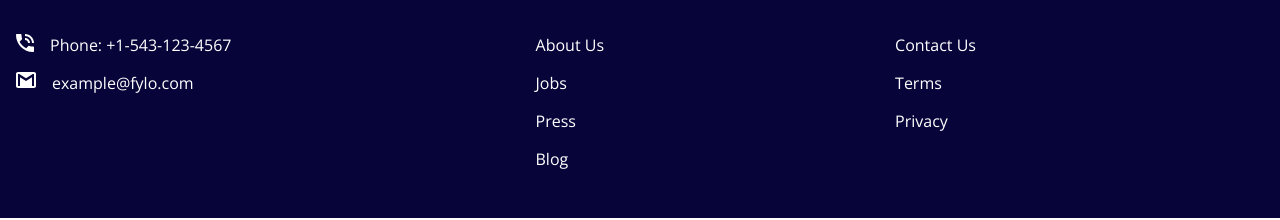
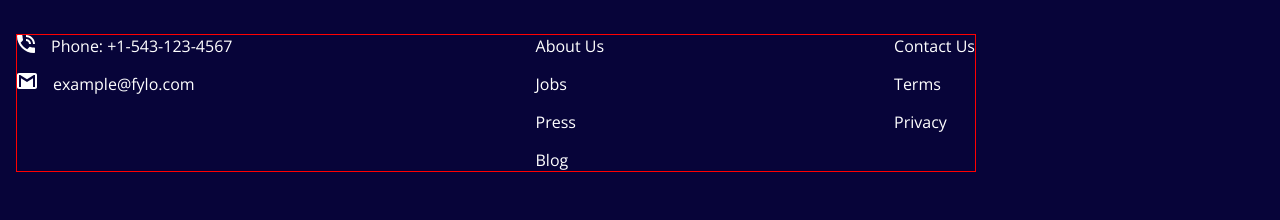
Before and after one commit to Doziechuks/fylo-landing-page-with-two-column-layout-master-main, a plain HTML site: page index.html in a window 1280 px wide. Shown: the part 1893-2113 px from the top of the page. Drawn offline with nearby package versions, Linux system fonts and the light colour scheme.

Commit message:
little correction

```diff
--- a/index.css
+++ b/index.css
@@ -349,6 +349,7 @@ hr {
     display: flex;
     justify-content: space-between;
     align-items: flex-start;
+    border: 1px red solid;
 }
 
 .footer-contact {
@@ -405,7 +406,7 @@ hr {
     }
 }
 
-@media screen and (max-width:768px) {
+@media screen and (max-width: 900px) {
 
     .nav-logo {
         width: 5em;
```
